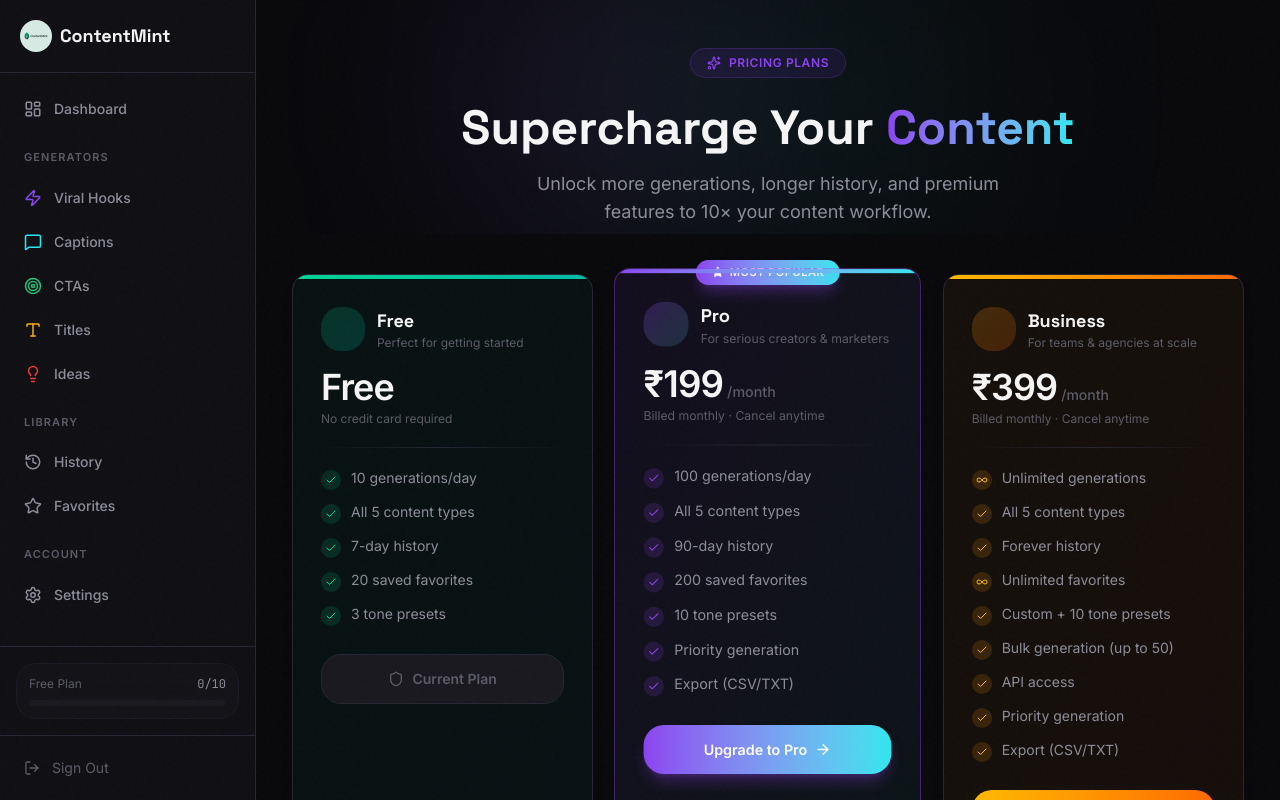
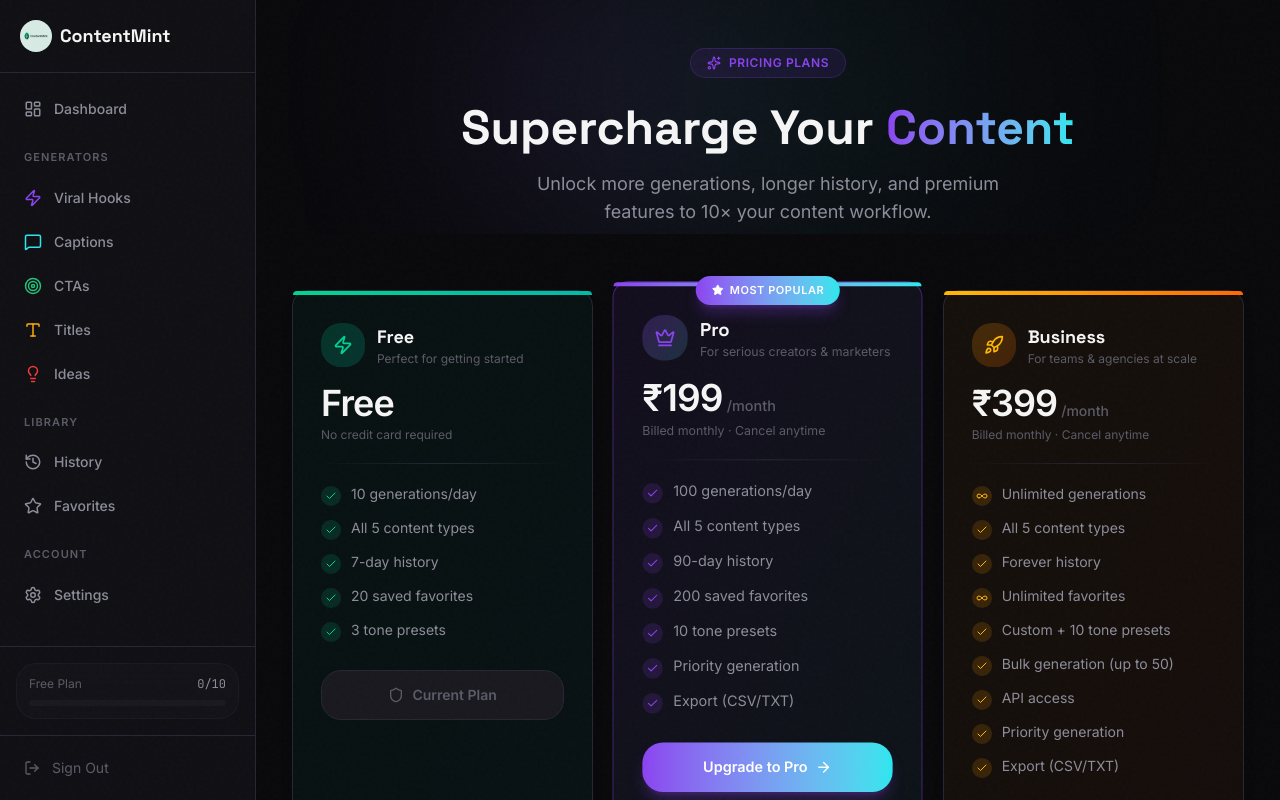
Before and after one commit to VikashMeena777/ContentMint-NovaMint, a Next.js app: page /dashboard/upgrade in a window 1280 px wide. Shown: the top 800 px of the page. Built offline with nearby package versions, Linux system fonts and the light colour scheme; no server answers.

Commit message:
Add files via upload

```diff
--- a/src/app/dashboard/upgrade/page.tsx
+++ b/src/app/dashboard/upgrade/page.tsx
@@ -26,18 +26,20 @@ const PLAN_META: Record<
     badge?: string;
     bg: string;
     iconBg: string;
+    iconColor: string;
   }
 > = {
   free: {
-    icon: <Zap className="w-6 h-6" />,
+    icon: <Zap className="w-5 h-5" />,
     gradient: "from-emerald-400 to-teal-500",
     glowColor: "shadow-emerald-500/20",
     tagline: "Perfect for getting started",
     bg: "bg-gradient-to-br from-emerald-500/5 to-teal-500/5",
     iconBg: "bg-gradient-to-br from-emerald-500/20 to-teal-500/20",
+    iconColor: "text-emerald-400",
   },
   pro: {
-    icon: <Crown className="w-6 h-6" />,
+    icon: <Crown className="w-5 h-5" />,
     gradient: "from-[hsl(var(--accent))] to-[hsl(var(--spark))]",
     glowColor: "shadow-[hsl(var(--accent-glow))/0.25]",
     tagline: "For serious creators & marketers",
@@ -45,14 +47,16 @@ const PLAN_META: Record<
     bg: "bg-gradient-to-br from-[hsl(var(--accent)/0.08)] to-[hsl(var(--spark)/0.05)]",
     iconBg:
       "bg-gradient-to-br from-[hsl(var(--accent)/0.25)] to-[hsl(var(--spark)/0.15)]",
+    iconColor: "text-[hsl(var(--accent))]",
   },
   business: {
-    icon: <Rocket className="w-6 h-6" />,
+    icon: <Rocket className="w-5 h-5" />,
     gradient: "from-amber-400 to-orange-500",
     glowColor: "shadow-amber-500/20",
     tagline: "For teams & agencies at scale",
     bg: "bg-gradient-to-br from-amber-500/5 to-orange-500/5",
     iconBg: "bg-gradient-to-br from-amber-500/20 to-orange-500/20",
+    iconColor: "text-amber-400",
   },
 };
 
@@ -144,7 +148,7 @@ export default function UpgradePage() {
       )}
 
       {/* ---- Pricing Cards ---- */}
-      <div className="grid md:grid-cols-3 gap-6 max-w-5xl mx-auto px-1">
+      <div className="grid md:grid-cols-3 gap-6 max-w-5xl mx-auto px-1 pt-4">
         {(["free", "pro", "business"] as PlanId[]).map((planId, idx) => {
           const plan = PLANS[planId];
           const meta = PLAN_META[planId];
@@ -157,10 +161,10 @@ export default function UpgradePage() {
               className="relative group"
               style={{ animationDelay: `${idx * 100}ms` }}
             >
-              {/* Popular badge */}
+              {/* Popular badge — placed OUTSIDE overflow-hidden card */}
               {isPopular && (
-                <div className="absolute -top-3.5 left-1/2 -translate-x-1/2 z-10">
-                  <div className="flex items-center gap-1.5 px-4 py-1 rounded-full text-[11px] font-bold tracking-wider bg-gradient-to-r from-[hsl(var(--accent))] to-[hsl(var(--spark))] text-white shadow-lg shadow-[hsl(var(--accent-glow)/0.3)]">
+                <div className="absolute -top-3.5 left-1/2 -translate-x-1/2 z-20">
+                  <div className="flex items-center gap-1.5 px-4 py-1.5 rounded-full text-[11px] font-bold tracking-wider bg-gradient-to-r from-[hsl(var(--accent))] to-[hsl(var(--spark))] text-white shadow-lg shadow-[hsl(var(--accent-glow)/0.3)] whitespace-nowrap">
                     <Star className="w-3 h-3 fill-current" />
                     {meta.badge}
                   </div>
@@ -169,12 +173,12 @@ export default function UpgradePage() {
 
               {/* Card */}
               <div
-                className={`relative h-full rounded-2xl border overflow-hidden transition-all duration-500
+                className={`relative h-full rounded-2xl border transition-all duration-500
                   ${
                     isPopular
                       ? "border-[hsl(var(--accent)/0.4)] shadow-xl " +
                         meta.glowColor +
-                        " scale-[1.02] z-10"
+                        " md:scale-[1.03] z-10"
                       : "border-[hsl(var(--border))] hover:border-[hsl(var(--border-hover)/0.4)] shadow-lg shadow-black/10"
                   }
                   ${meta.bg}
@@ -183,20 +187,16 @@ export default function UpgradePage() {
               >
                 {/* Top accent bar */}
                 <div
-                  className={`h-1 w-full bg-gradient-to-r ${meta.gradient}`}
+                  className={`h-1 w-full bg-gradient-to-r ${meta.gradient} rounded-t-2xl`}
                 />
 
                 <div className="p-7">
                   {/* Plan icon + name */}
                   <div className="flex items-center gap-3 mb-4">
                     <div
-                      className={`w-11 h-11 rounded-xl ${meta.iconBg} flex items-center justify-center`}
+                      className={`w-11 h-11 rounded-xl ${meta.iconBg} flex items-center justify-center ${meta.iconColor}`}
                     >
-                      <div
-                        className={`bg-gradient-to-r ${meta.gradient} bg-clip-text text-transparent`}
-                      >
-                        {meta.icon}
-                      </div>
+                      {meta.icon}
                     </div>
                     <div>
                       <h3 className="text-lg font-bold text-text-primary font-display">
```
